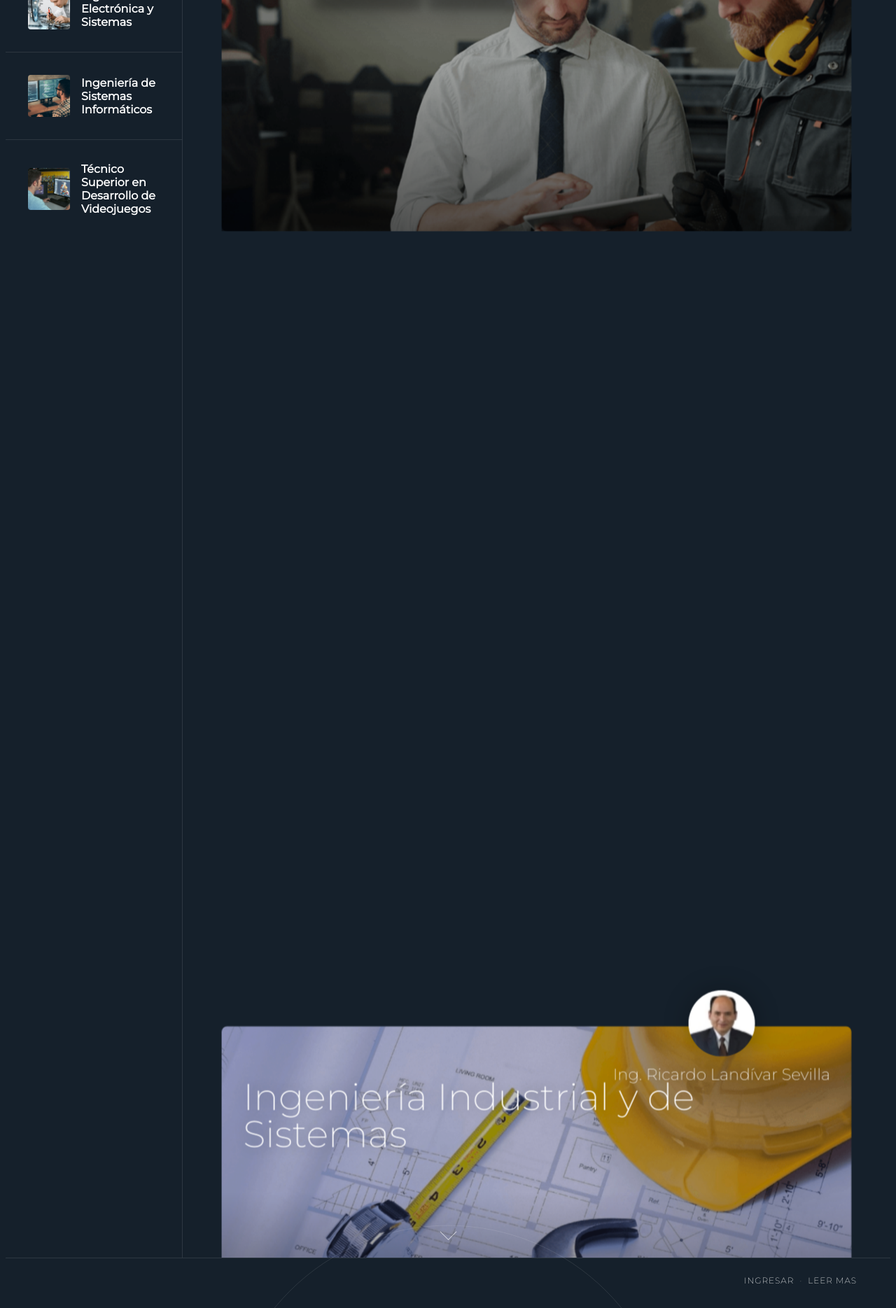
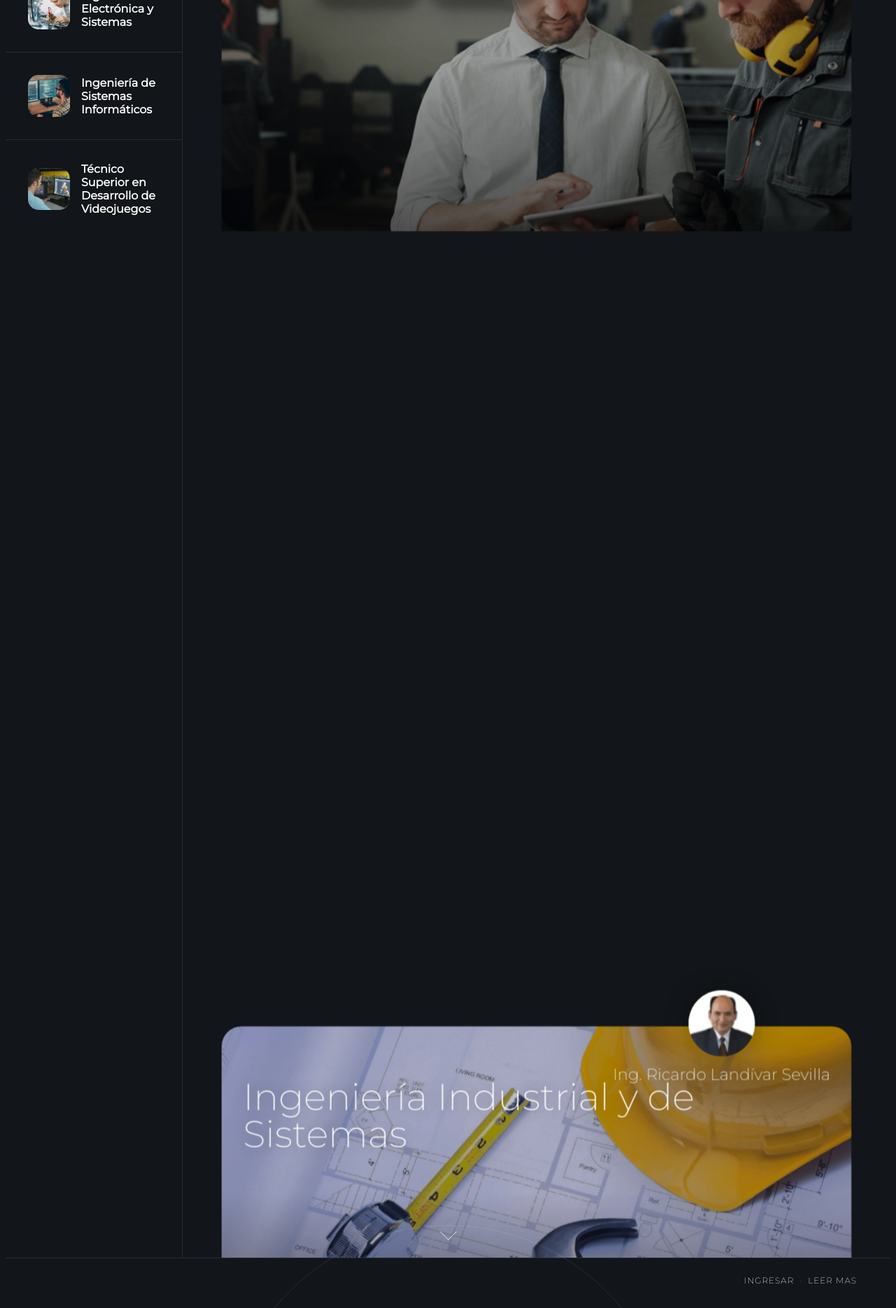
Before and after one commit to Designlp/valleyfair, a PHP site: page /valleyfair/ in a window 1280 px wide. Shown: the part 747-2616 px from the top of the page at 70% size. Run offline with PHP 8.4, Linux system fonts and the light colour scheme.

Commit message:
css y borrando mas cosas

```diff
--- a/assets/estilo.scss
+++ b/assets/estilo.scss
@@ -3,7 +3,7 @@ $header-height: 4rem;
 $section-height: 500px;
 $nav-width: 20%;
 $footer-height: 4rem;
-$border-radius: 0.5rem;
+$border-radius: 30px;
 $default-spacing: 2rem;
 
 $gray-dark: #121519;
--- a/css/estilo.css
+++ b/css/estilo.css
@@ -10,7 +10,7 @@ body {
   height: 100%;
   overflow: hidden;
   color: #fff;
-  background-color: #15202B;
+  background-color: #121519;
   font-family: "Montserrat", "Roboto", "Droid Sans", "Helvetica Neue",
  sans-serif;
 }
@@ -181,7 +181,7 @@ p {
   right: 0;
   height: 500px;
   padding: 2rem;
-  border-radius: 0.5rem;
+  border-radius: 30px;
   background-size: cover;
   background-repeat: no-repeat;
   background-position: center center;
@@ -283,7 +283,7 @@ p {
           flex: 1 0 0;
   position: relative;
   padding: 2rem;
-  border-radius: 0.5rem;
+  border-radius: 30px;
   font-size: 0.875rem;
   color: #fff;
   -webkit-box-shadow: 0 19px 38px rgba(0, 0, 0, 0.3), 0 15px 12px rgba(0, 0, 0, 0.22);
@@ -358,7 +358,7 @@ p {
      object-fit: cover;
   -o-object-position: center;
      object-position: center;
-  border-radius: 0.5rem;
+  border-radius: 30px;
 }
 
 .scrollctrl {
@@ -458,7 +458,7 @@ p {
   width: 60px;
   height: 60px;
   margin-right: 1rem;
-  border-radius: 0.25rem;
+  border-radius: 15px;
   -o-object-position: center center;
      object-position: center center;
   -o-object-fit: cover;
--- a/index.html
+++ b/index.html
@@ -18,7 +18,7 @@
                 <span>Valley Fair</span>
             </div>
             <div class="header__right">
-                <a class="a-login" href="valleyfairSys/index.php"><p>Ingresar</p></a>
+                <a target="_blank" class="a-login" href="valleyfairSys/index.php"><p>Ingresar</p></a>
             </div>
         </header>
 
@@ -527,7 +527,7 @@
             </p> -->
 
             <p class="footer__more">
-                <a href="https://codepen.io/mxbck/pen/81020404c9d5fd873a717c4612c914dd?editors=1000" target="_blank"
+                <a href="valleyfairSys/index.php" target="_blank"
                     rel="noopener noreferrer">Ingresar</a>
                 &nbsp;&middot;&nbsp;
                 <a href="https://mxb.at/blog/layouts-of-tomorrow/">Leer Mas</a>
--- a/valleyfairSys/themes/temaDark/style.css
+++ b/valleyfairSys/themes/temaDark/style.css
@@ -1318,6 +1318,8 @@ a.cover-button-active {
 .message-reply-message {
 	padding: 0 16px 8px 42px;
 	word-wrap: break-word;
+	color: var(--backgroundletrasamigos);
+
 }
 
 .message-reply-footer {
```
Also changed, not shown: 1 other file.
